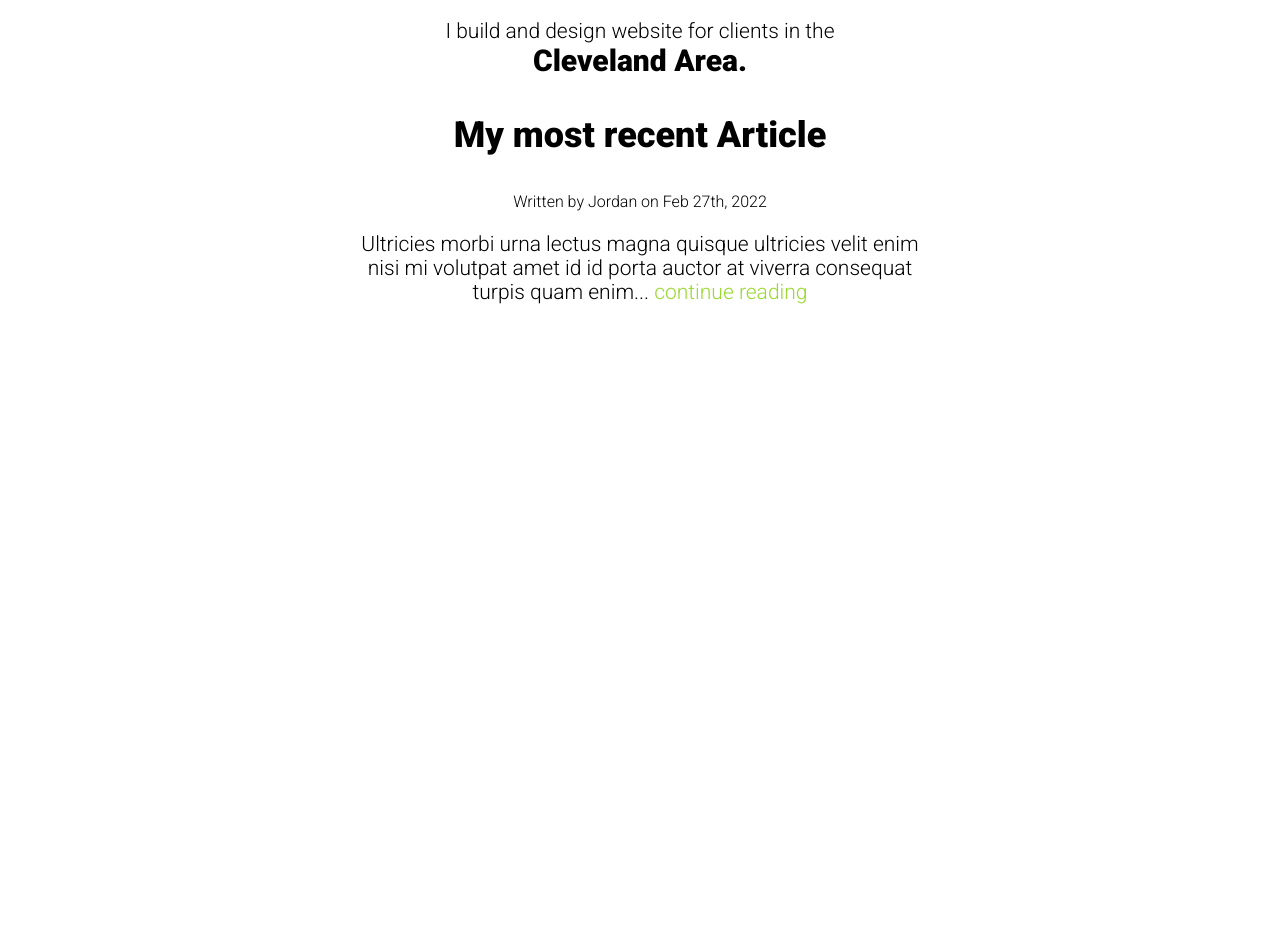
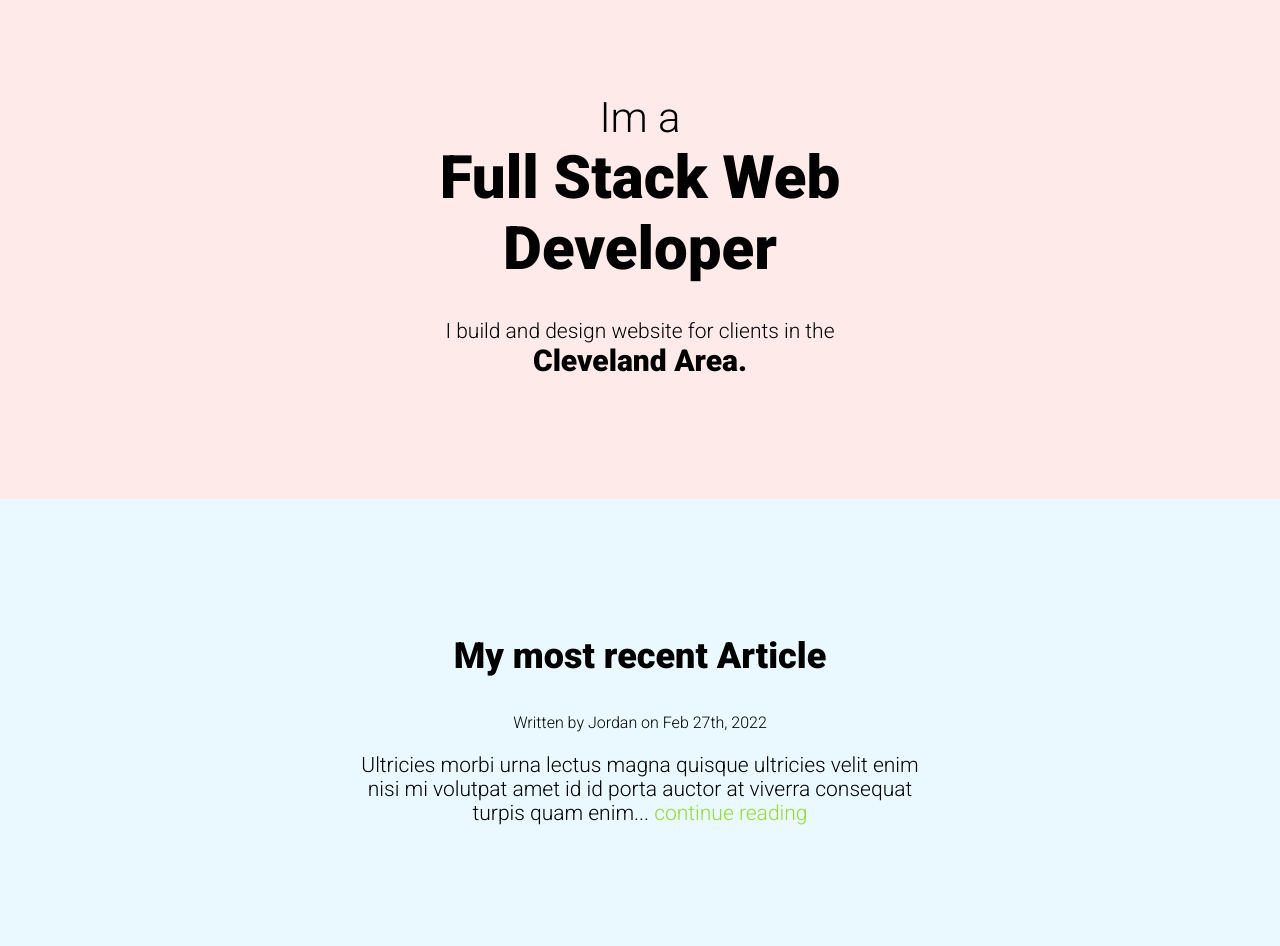
Before and after one commit to CallMeJobson/cv2, a plain HTML site: page index.html in a window 1280 px wide. Shown: the part 812-1758 px from the top of the page. Before the commit the page ends 1137 px from the top, so only its background shows below. Drawn offline with Linux system fonts and the light colour scheme.

Commit message:
Changed the sizing of my website

```diff
--- a/index.html
+++ b/index.html
@@ -8,20 +8,38 @@
     <link rel="preconnect" href="https://fonts.gstatic.com" crossorigin>
     <link href="https://fonts.googleapis.com/css2?family=Roboto:wght@300;900&display=swap" rel="stylesheet">
     <link rel="stylesheet" href="style.css">
-    <title>Jobson 💎</title>
+    <title>Jordan Johnson</title>
 </head>
 <body>
+
+        <header>
             <div class="container">
                 <h1>Hello my name is  <span class="name">Jordan</span> </h1>
                 <img src="kb.PNG" alt="portrait of Jordan Jordan">
+
+            </div>
+        </header>
+
+
+            <section class="about-me">
+                <div class="container">
                     <h2>Im a <span class="role">Full Stack Web Developer </span></h2>
                     <p> I build and design website for clients in the <span class="location">Cleveland Area.</span></p>
+                </div>
+            </section>
 
+
+
+        <section class="articles">
+            <div class="container">
                 <article>
                     <h3>My most recent Article </h3>
                     <p class="small-text" >Written by Jordan on Feb 27th, 2022</p>
                     <p>Ultricies morbi urna lectus magna quisque ultricies velit enim nisi mi volutpat amet id id porta auctor at viverra consequat turpis quam enim... <a href="#" class="links">continue reading</a></p>
                 </article>
+
             </div>
+        </section>
+
 </body>
 </html>
--- a/style.css
+++ b/style.css
@@ -69,3 +69,32 @@ a:hover, a:focus{
     font-weight: bold;
     display: inline-block;
 }
+
+
+header{
+    background-color: #d7d7d7;
+    padding-top: 100px;
+    padding-bottom: 100px;
+}
+
+
+.about-me {
+    background-color: #ffeaea;
+    padding-top: 100px;
+    padding-bottom: 100px;
+}
+
+.articles {
+    background-color: #eaf9ff;
+    padding-top: 100px;
+    padding-bottom: 100px;
+}
+
+header
+ {
+    padding: 100px 0;
+}
+
+section{
+    padding: 100px 0;
+}
```
Lines whose indentation alone changed are shown as unchanged.
